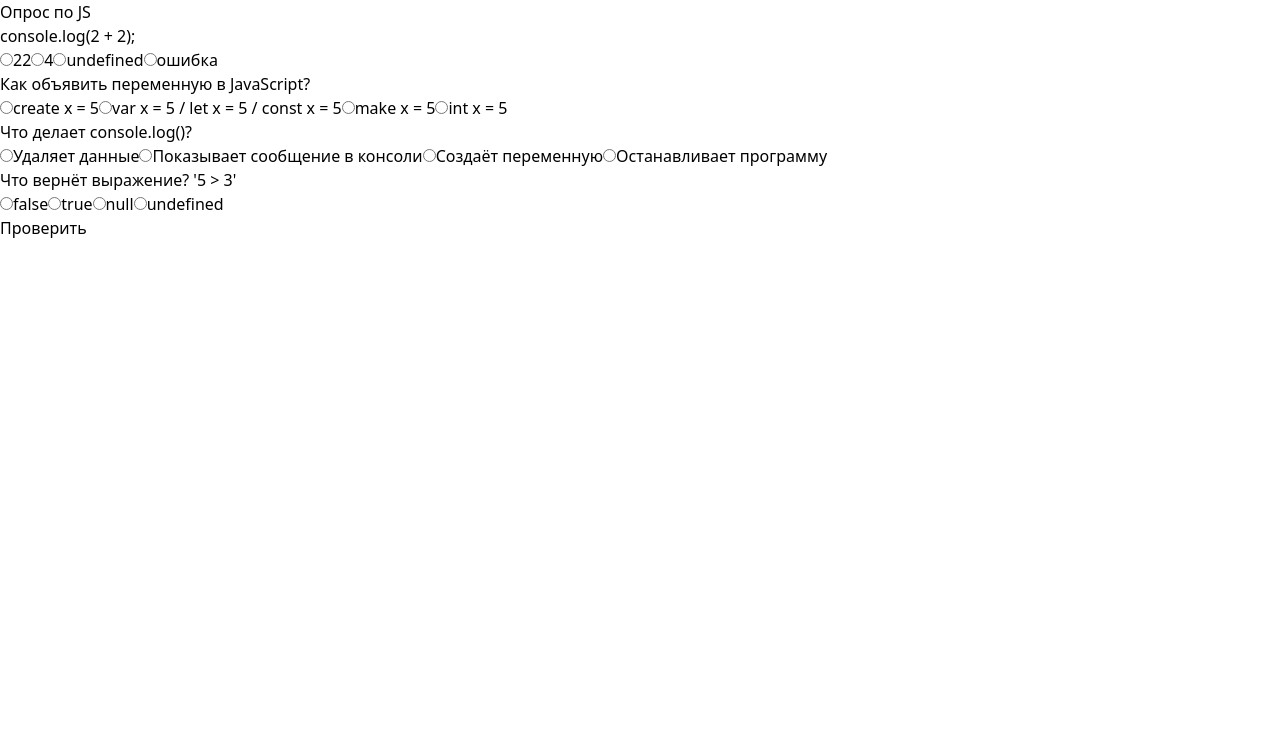
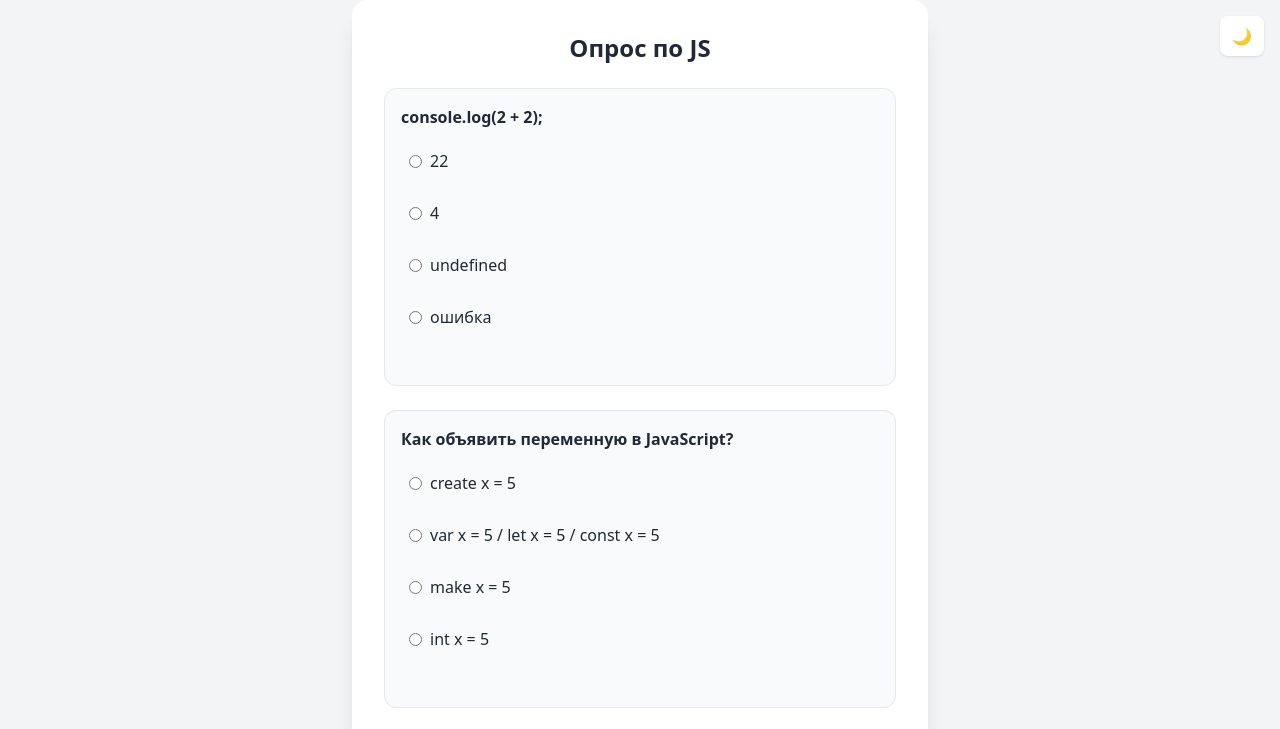
Before and after one commit to SerhioKhavanski/test-form, a website built with Vite: page index.html in a window 1280 px wide. Shown: the top 729 px of the page. Built offline with nearby package versions, Linux system fonts and the light colour scheme.

Commit message:
add design

```diff
--- a/index.html
+++ b/index.html
@@ -1,5 +1,5 @@
 <!doctype html>
-<html lang="ru">
+<html lang="ru" class="dark">
   <head>
     <meta charset="UTF-8" />
     <link rel="icon" type="image/svg+xml" href="/favicon.svg" />
@@ -7,8 +7,10 @@
     <title>Test</title>
   </head>
   <body>
-    <div id="app"></div>
-    <div id="score"></div>
+    <div id="app">
+      <div id="score"></div>
+    </div>
+
     <script type="module" src="/src/main.js"></script>
   </body>
 </html>
--- a/src/main.js
+++ b/src/main.js
@@ -3,11 +3,23 @@ import questions from './questions'
 import getQuestionBlock from './ui/getQuestionBlock'
 import getScore from './utils/calculateScore'
 
+const themeToggle = document.createElement('button')
+themeToggle.textContent = "🌙"
+themeToggle.addEventListener('click', () => {
+  document.documentElement.classList.toggle('dark')
+
+  if (document.documentElement.classList.contains('dark')) {
+    themeToggle.textContent = "☀️"
+  } else {
+    themeToggle.textContent = "🌙"
+  }
+})
+
 const app = document.getElementById('app')
 const score = document.getElementById('score')
+const form = document.createElement('form')
 const formH2 =  document.createElement('h2')
 formH2.textContent = "Опрос по JS"
-const form = document.createElement('form')
 const button = document.createElement('button')
 button.type = "button"
 button.textContent = "Проверить"
@@ -20,3 +32,52 @@ questions.forEach(question =>{
 form.append(button)
 button.addEventListener('click',()=>getScore(score,form,questions))
 app.append(form)
+app.append(themeToggle)
+
+
+app.className = `
+  min-h-screen
+  flex flex-col items-center justify-center
+  gap-6
+  bg-gray-100 dark:bg-gray-900
+  transition-colors
+`
+score.className = `
+  mt-6
+  text-center
+  text-lg
+  font-semibold
+  order-1
+  text-gray-800 dark:text-gray-100
+`
+form.className =  `
+  w-full max-w-xl
+  bg-white dark:bg-gray-800
+  p-8
+  rounded-2xl
+  shadow-xl
+  space-y-6
+  transition-colors
+`
+formH2.className = `
+  text-2xl font-bold text-center
+  text-gray-800 dark:text-gray-100
+`
+button.className = `
+  w-full
+  bg-blue-500
+  text-white
+  py-2
+  rounded-lg
+  font-medium
+  hover:bg-blue-600
+  active:scale-95
+  transition
+`
+themeToggle.className = `
+  fixed top-4 right-4
+  bg-white dark:bg-gray-800
+  text-gray-800 dark:text-gray-100
+  px-3 py-2 rounded-lg shadow
+  hover:scale-105 transition
+`
--- a/src/ui/getAnswers.js
+++ b/src/ui/getAnswers.js
@@ -7,5 +7,17 @@ export default function getAnswers(answer,questionId){
   check.value = answer
   label.prepend(check)
 
+
+label.className = `
+  flex items-center gap-2
+  p-2 rounded-lg
+  cursor-pointer
+  transition-colors
+  text-gray-800 dark:text-gray-100
+  hover:bg-gray-100 dark:hover:bg-gray-600
+`
+check.className = "accent-blue-500"
   return label
+
+
 }
--- a/src/ui/getQuestionBlock.js
+++ b/src/ui/getQuestionBlock.js
@@ -1,15 +1,13 @@
 import getAnswers from "./getAnswers"
+
 export default function getQuestionBlock(questionBlock){
   const block = document.createElement('div')
-  block.classList.add('question-block')
   block.dataset.questionId = questionBlock.questionId
-
   const questionText = document.createElement('h3')
   questionText.textContent = questionBlock.question
   block.append(questionText)
 
   const errorMessageBlock = document.createElement('div')
-  errorMessageBlock.classList.add('question-block__error')
   const errorText = document.createElement('p')
   errorText.textContent = ""
   errorMessageBlock.append(errorText)
@@ -18,5 +16,25 @@ export default function getQuestionBlock(questionBlock){
     block.append(getAnswers(answer,questionBlock.questionId))
   })
   block.append(errorMessageBlock)
+      block.className = `
+    border
+    border-gray-200 dark:border-gray-700
+    rounded-xl
+    p-4
+    space-y-3
+    bg-gray-50 dark:bg-gray-700
+    transition
+`
+  questionText.className = `
+    font-semibold
+    text-gray-800 dark:text-gray-100
+`
+  errorMessageBlock.className= `
+    question-block__error
+    text-sm
+    mt-2
+    min-h-[1.25rem]
+`
   return block
+
 }
--- a/src/utils/calculateScore.js
+++ b/src/utils/calculateScore.js
@@ -13,15 +13,45 @@ export default function getScore(score,form,questions){
         const userAnswer = userAnswers[question.questionId]
         const questionBlock = form.querySelector(`div[data-question-id=${question.questionId}]`)
         const errorMessage = questionBlock.querySelector('.question-block__error p')
+        questionBlock.classList.remove(
+        "border-red-400",
+        "border-yellow-400",
+        "border-green-400",
+        "bg-red-50",
+        "bg-yellow-50",
+        "bg-green-50",
+        "dark:bg-red-900/20",
+        "dark:bg-yellow-900/20",
+        "dark:bg-green-900/20"
+        )
         errorMessage.textContent = ""
         if(!userAnswer){
             errorMessage.textContent = "Вы не выбрали ни один из ответов"
+            errorMessage.className = "text-yellow-500 text-sm"
+            questionBlock.classList.add(
+                "border-yellow-400",
+                "bg-yellow-50",
+                "dark:bg-yellow-900/20"
+            )
+            errorMessage.classList.add("animate-pulse")
         }
         else if(userAnswer === question.correctAnswer){
             counter++
+            questionBlock.classList.add(
+                "border-green-400",
+                "bg-green-50",
+                "dark:bg-green-900/20"
+            )
         }
         else{
             errorMessage.textContent = "Не верный ответ"
+            errorMessage.className = "text-red-500 text-sm"
+            questionBlock.classList.add(
+                "border-red-400",
+                "bg-red-50",
+                "dark:bg-red-900/20"
+            )
+            errorMessage.classList.add("animate-pulse")
         }
     })
 
--- a/tailwind.config.js
+++ b/tailwind.config.js
@@ -1,4 +1,5 @@
 export default {
+  шdarkMode: 'class',
   content: [
     "./index.html",
     "./src/**/*.{js,ts,jsx,tsx,html}",
```
